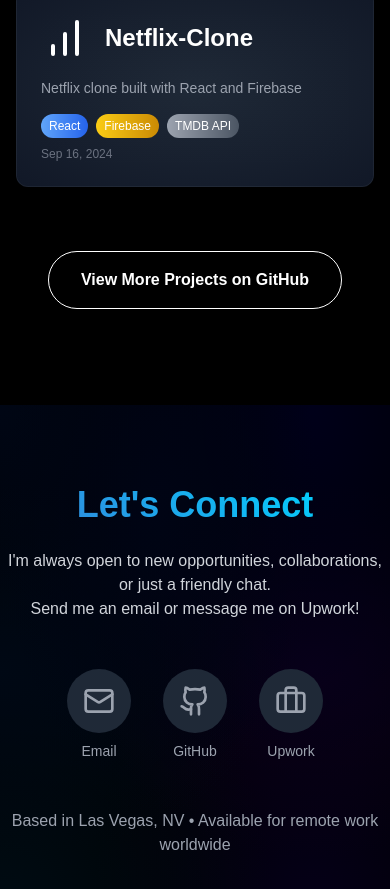
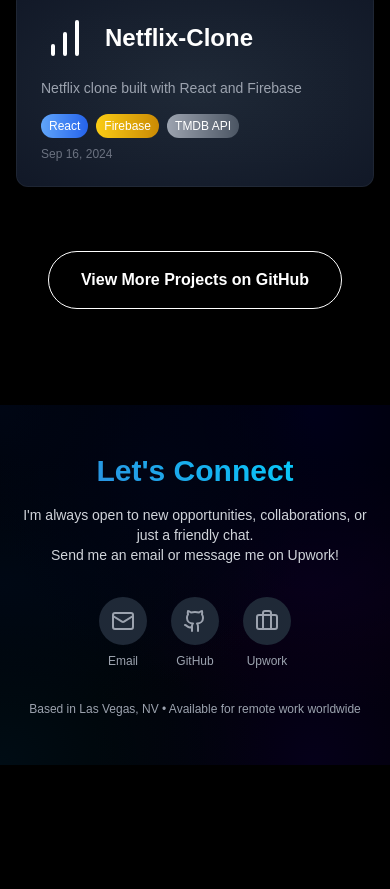
Before and after one commit to Arenman7/xyz.anbtech-dev-portfolio, a React (Vite) app: page / in a window 390 px wide. Shown: the part 2451-3340 px from the top of the page. After the commit the page ends 3216 px from the top, so only its background shows below. Built offline with nearby package versions, Linux system fonts and the light colour scheme; a web font is replaced by a local one.

Commit message:
Update Contact.tsx
Made contact section responsive.

```diff
--- a/src/components/Contact.tsx
+++ b/src/components/Contact.tsx
@@ -17,20 +17,20 @@
 
   return (
     // Contact section with gradient background
-    <section className="py-20 bg-mesh-gradient">
+    <section className="py-12 sm:py-16 md:py-20 bg-mesh-gradient px-4 sm:px-6 md:px-8">
       {/* Section title */}
-      <h2 className="text-4xl font-bold text-center mb-6 text-gradient">
+      <h2 className="text-3xl sm:text-4xl font-bold text-center mb-4 sm:mb-6 text-gradient">
         Let's Connect
       </h2>
       {/* Section description */}
-      <p className="text-center mb-12 max-w-2xl mx-auto text-gray-300">
+      <p className="text-center mb-8 sm:mb-12 max-w-2xl mx-auto text-gray-300 text-sm sm:text-base">
         I'm always open to new opportunities, collaborations, or just a friendly
         chat. <br />
         Send me an email or message me on Upwork!
       </p>
       {/* Contact links container */}
       <motion.div
-        className="flex flex-wrap justify-center gap-8"
+        className="flex flex-wrap justify-center gap-6 sm:gap-8"
         initial="hidden"
         animate="visible"
         variants={{
@@ -47,7 +47,7 @@
           <motion.a
             key={link.label}
             href={link.href}
-            className="group flex flex-col items-center text-gray-400 hover:text-blue-400 transition-all duration-50"
+            className="group flex flex-col items-center text-gray-400 hover:text-blue-400 transition-all duration-300"
             aria-label={link.label}
             target="_blank"
             rel="noopener noreferrer"
@@ -57,16 +57,18 @@
             }}
           >
             {/* Icon container with hover effect */}
-            <div className="p-4 bg-gray-800 rounded-full group-hover:bg-gray-700 transition-colors duration-300">
-              <link.icon size={32} />
+            <div className="p-3 sm:p-4 bg-gray-800 rounded-full group-hover:bg-gray-700 transition-colors duration-300">
+              <link.icon size={24} className="sm:w-8 sm:h-8" />
             </div>
             {/* Link label */}
-            <span className="mt-2 text-sm font-medium">{link.label}</span>
+            <span className="mt-2 text-xs sm:text-sm font-medium">
+              {link.label}
+            </span>
           </motion.a>
         ))}
       </motion.div>
       {/* Additional contact information */}
-      <p className="text-center mt-12 text-gray-400">
+      <p className="text-center mt-8 sm:mt-12 text-gray-400 text-xs sm:text-sm">
         Based in Las Vegas, NV • Available for remote work worldwide
       </p>
     </section>
```
